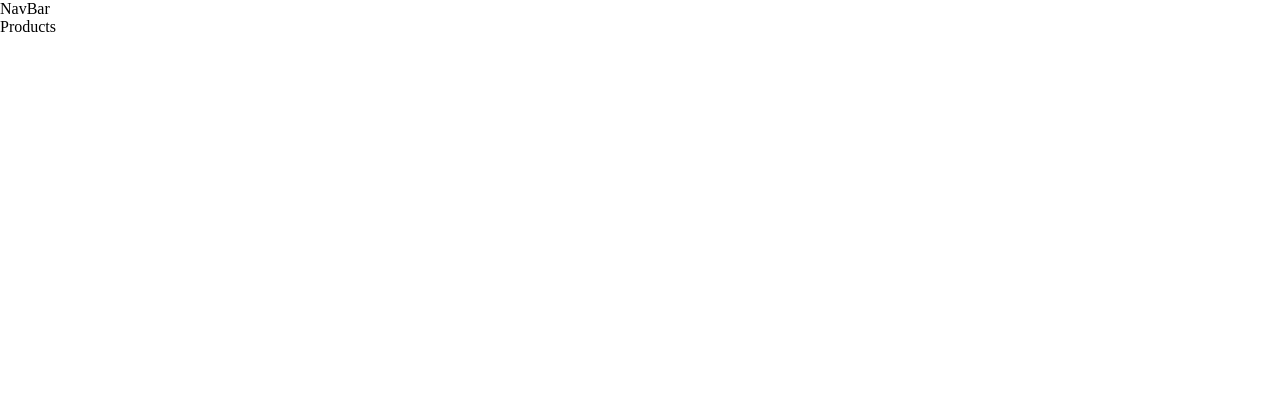
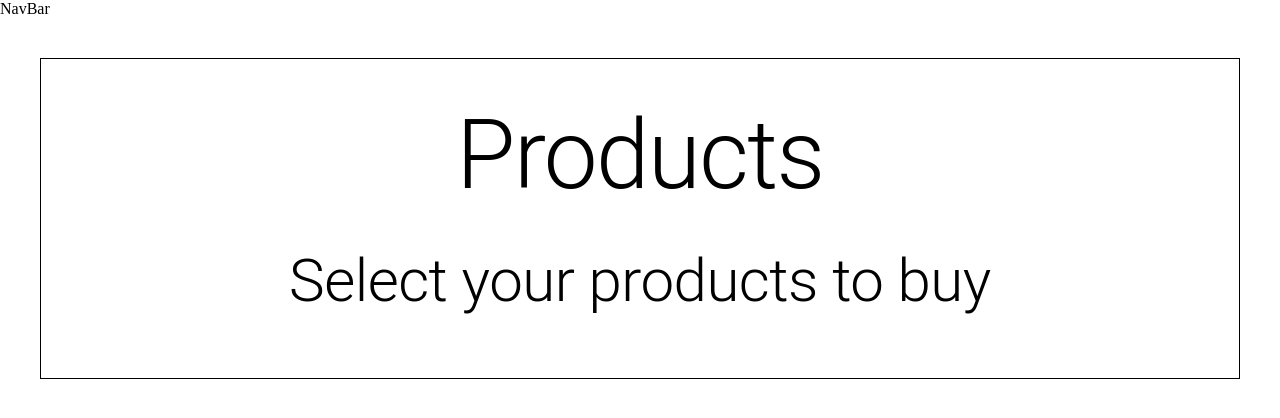
Before and after one commit to surajverma2587/401-simple-basket, a React (Create React App) app: page /products in a window 1280 px wide. Shown: the top 418 px of the page. Built offline with nearby package versions, Linux system fonts and the light colour scheme.

Commit message:
add banner to pages

```diff
--- a/src/components/Banner.js
+++ b/src/components/Banner.js
@@ -1,3 +1,22 @@
-export const Banner = () => {
-  return <div>Banner</div>;
+import Box from "@mui/material/Box";
+import Typography from "@mui/material/Typography";
+
+export const Banner = ({ title, subTitle }) => {
+  return (
+    <Box
+      sx={{
+        textAlign: "center",
+        padding: 5,
+        margin: 5,
+        border: "1px solid black",
+      }}
+    >
+      <Typography variant="h1" gutterBottom>
+        {title}
+      </Typography>
+      <Typography variant="h2" gutterBottom>
+        {subTitle}
+      </Typography>
+    </Box>
+  );
 };
--- a/src/pages/Checkout.js
+++ b/src/pages/Checkout.js
@@ -1,3 +1,9 @@
+import { Banner } from "../components/Banner";
+
 export const Checkout = () => {
-  return <div>Checkout</div>;
+  return (
+    <div>
+      <Banner title="Checkout" subTitle="View or edit your basket" />
+    </div>
+  );
 };
--- a/src/pages/Home.js
+++ b/src/pages/Home.js
@@ -1,3 +1,9 @@
+import { Banner } from "../components/Banner";
+
 export const Home = () => {
-  return <div>Home</div>;
+  return (
+    <div>
+      <Banner title="Home" subTitle="Simple Basket App" />
+    </div>
+  );
 };
--- a/src/pages/Products.js
+++ b/src/pages/Products.js
@@ -1,3 +1,9 @@
+import { Banner } from "../components/Banner";
+
 export const Products = () => {
-  return <div>Products</div>;
+  return (
+    <div>
+      <Banner title="Products" subTitle="Select your products to buy" />
+    </div>
+  );
 };
```
